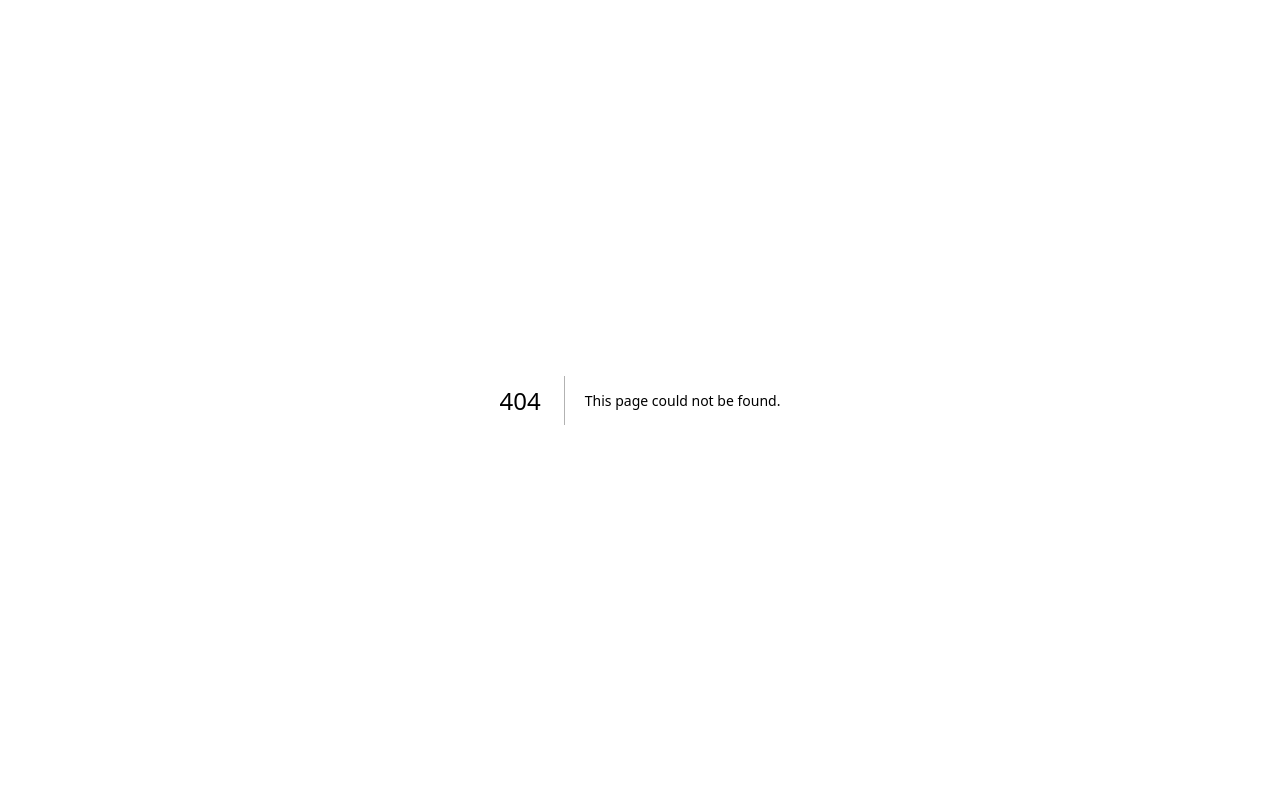
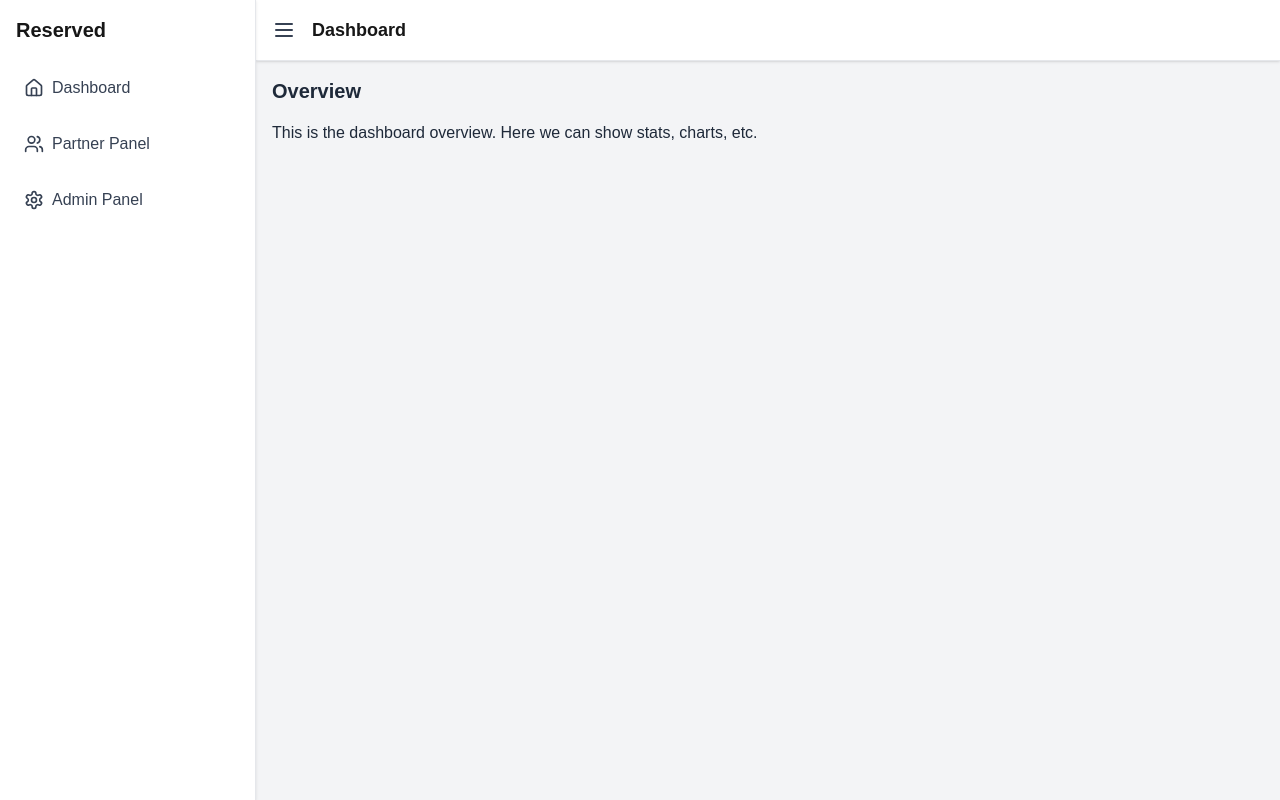
Before and after one commit to gsdavris/reserved-app, a Next.js app: page /dashboard in a window 1280 px wide. Before the commit this address had no page. Built offline with nearby package versions, Linux system fonts and the light colour scheme.

Commit message:
commiting some changes

```diff
--- /dev/null
+++ b/app/dashboard/layout.jsx
@@ -0,0 +1,21 @@
+'use client';
+import { useState } from 'react';
+import Sidebar from '@/components/dashboard/Sidebar';
+import Topbar from '@/components/dashboard/Topbar';
+
+export default function DashboardLayout({ children }) {
+	const [sidebarOpen, setSidebarOpen] = useState(true);
+
+	return (
+		<div className='flex h-screen bg-gray-100'>
+			<Sidebar open={sidebarOpen} />
+			<div
+				className={`flex flex-col flex-1 transition-all ${
+					sidebarOpen ? 'ml-64' : 'ml-0'
+				}`}>
+				<Topbar toggleSidebar={() => setSidebarOpen(!sidebarOpen)} />
+				<main className='flex-1 p-4 overflow-auto'>{children}</main>
+			</div>
+		</div>
+	);
+}
--- /dev/null
+++ b/app/dashboard/page.jsx
@@ -0,0 +1,10 @@
+export default function DashboardPage() {
+	return (
+		<div className='text-gray-800'>
+			<h2 className='text-xl font-semibold mb-4'>Overview</h2>
+			<p>
+				This is the dashboard overview. Here we can show stats, charts, etc.
+			</p>
+		</div>
+	);
+}
--- /dev/null
+++ b/components/dashboard/Sidebar.jsx
@@ -0,0 +1,29 @@
+import { Home, Users, Settings } from 'lucide-react';
+
+export default function Sidebar({ open }) {
+	return (
+		<aside
+			className={`bg-white border-r border-gray-200 p-4 shadow fixed top-0 left-0 h-full transition-transform duration-300 z-40 ${
+				open ? 'translate-x-0' : '-translate-x-full'
+			} w-64`}>
+			<h2 className='font-bold text-xl mb-6'>Reserved</h2>
+			<nav className='flex flex-col gap-4'>
+				<a
+					href='/dashboard'
+					className='flex items-center gap-2 text-gray-700 hover:bg-gray-200 rounded p-2'>
+					<Home className='w-5 h-5' /> Dashboard
+				</a>
+				<a
+					href='/dashboard/partner'
+					className='flex items-center gap-2 text-gray-700 hover:bg-gray-200 rounded p-2'>
+					<Users className='w-5 h-5' /> Partner Panel
+				</a>
+				<a
+					href='/dashboard/superadmin'
+					className='flex items-center gap-2 text-gray-700 hover:bg-gray-200 rounded p-2'>
+					<Settings className='w-5 h-5' /> Admin Panel
+				</a>
+			</nav>
+		</aside>
+	);
+}
--- /dev/null
+++ b/components/dashboard/Topbar.jsx
@@ -0,0 +1,15 @@
+'use client';
+import { Menu } from 'lucide-react';
+
+export default function Topbar({ toggleSidebar }) {
+	return (
+		<header className='bg-white border-b border-gray-200 p-4 flex items-center shadow z-30 relative'>
+			<button
+				onClick={toggleSidebar}
+				className='text-gray-700 hover:text-black transition'>
+				<Menu className='w-6 h-6' />
+			</button>
+			<h1 className='ml-4 font-semibold text-lg'>Dashboard</h1>
+		</header>
+	);
+}
--- a/package.json
+++ b/package.json
@@ -10,6 +10,7 @@
   },
   "dependencies": {
     "@prisma/client": "^6.8.2",
+    "lucide-react": "^0.511.0",
     "next": "15.3.2",
     "next-auth": "^4.24.11",
     "openai": "^4.103.0",
```
Also changed, not shown: app/dashboard/partner/page.jsx (added), app/dashboard/superadmin/page.jsx (added), components/dashboard/MainContent.jsx (added), 1 other file (tests, documents, lock files or other folders).
